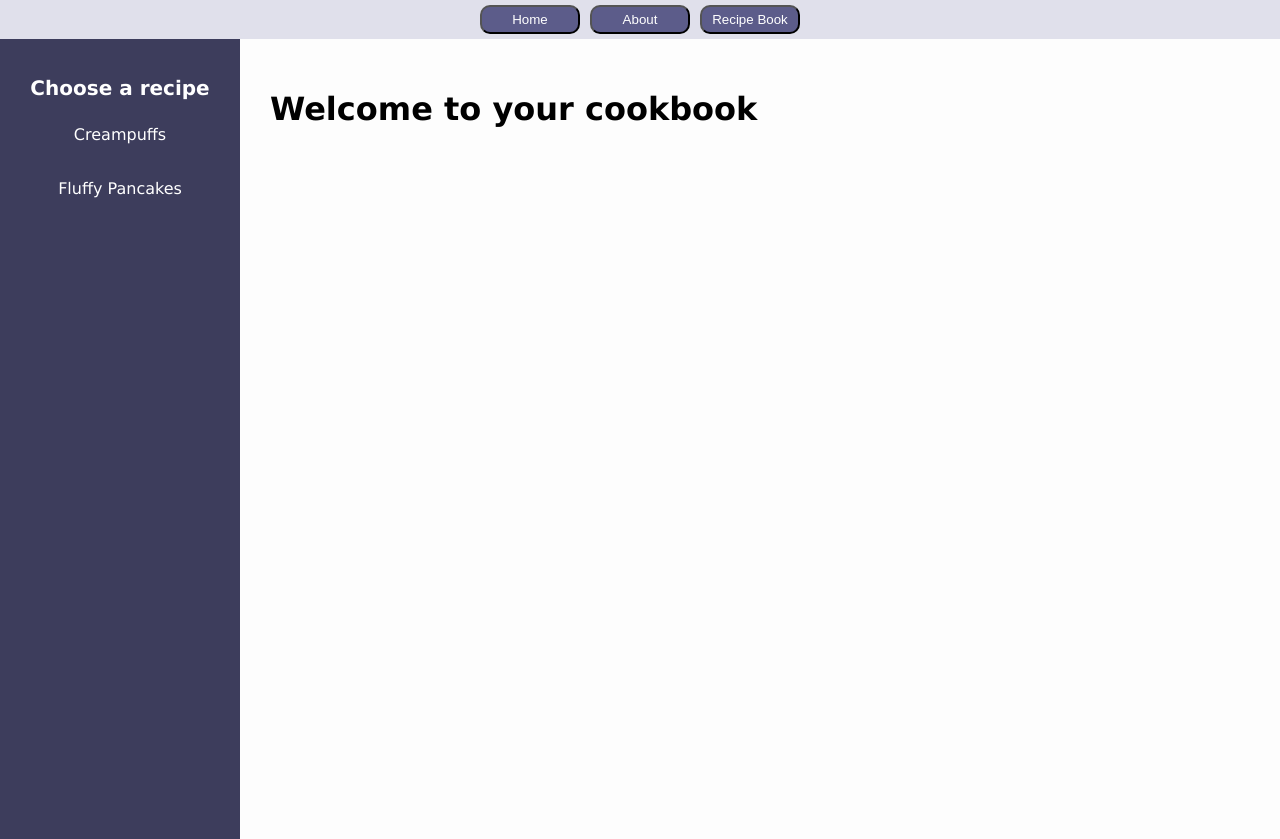
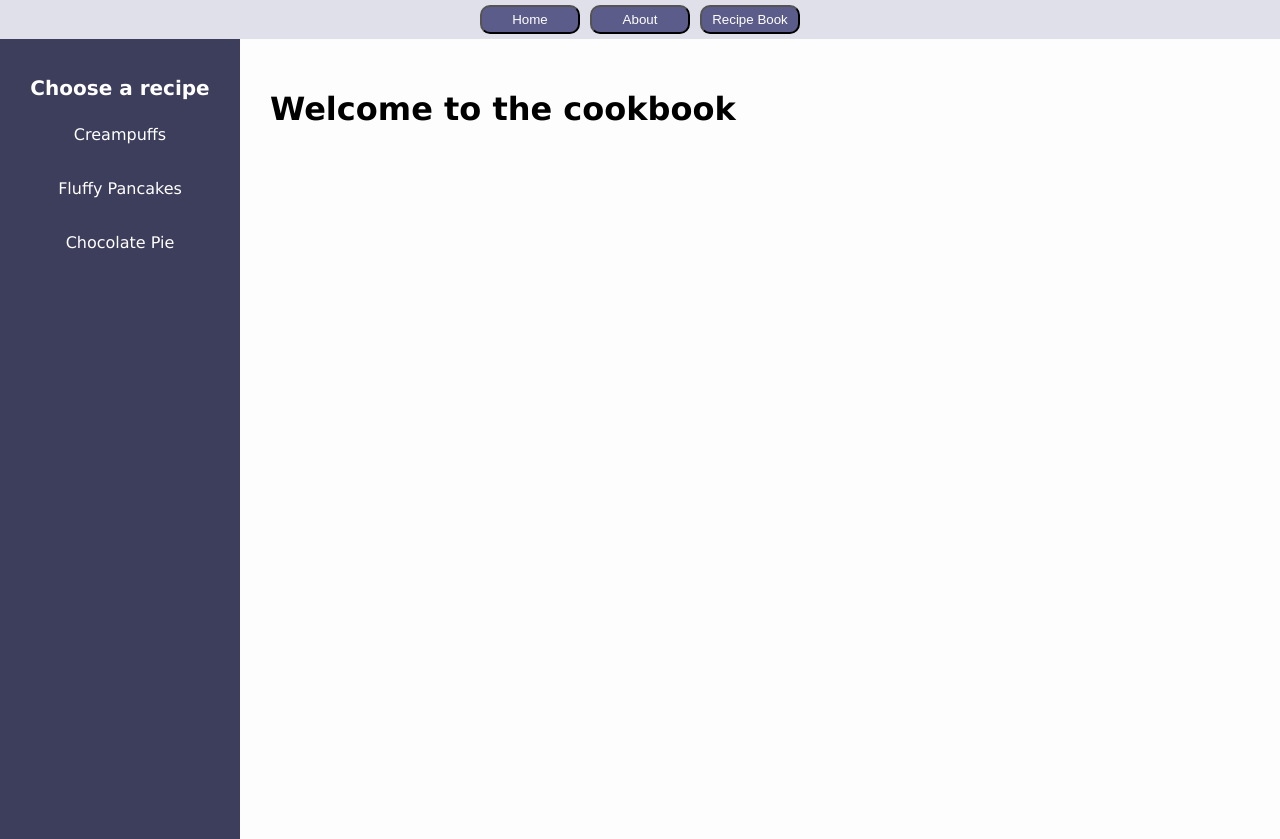
Before and after one commit to arinach3/bestpractice, a React (Create React App) app: page /RecipeBook in a window 1280 px wide. Built offline with nearby package versions, Linux system fonts and the light colour scheme; the HTML template or start-up script is replaced by a standard one.

Commit message:
added chocolate pie recipe

```diff
--- a/src/RecipeBook/RecipeBook.jsx
+++ b/src/RecipeBook/RecipeBook.jsx
@@ -10,7 +10,7 @@ export default function RecipeBook(){
         <div class="book">
             <SideBar />
             <div class="content">
-                <h1>Welcome to your cookbook</h1>
+                <h1>Welcome to the cookbook</h1>
 
 
             </div>
--- a/src/RecipeBook/Recipes.js
+++ b/src/RecipeBook/Recipes.js
@@ -12,7 +12,15 @@ const recipes = [
     description: 'Perfect for breakfast.',
     ingredients: ['Flour', 'Eggs', 'Milk', 'Baking powder'],
     instructions: ['Mix ingredients.', 'Cook on griddle until golden.']
+  },
+  {
+    id: 'chocolatePie',
+    title: 'Chocolate Pie',
+    description: 'Crispy pie shell with a chocolatey, velvety filling',
+    ingredients: ['Flour', 'Eggs', 'Powdered sugar', 'Vanilla', 'Chocolate'],
+    instructions: ['Make pie crust', 'Make pie filling', 'Bake']
   }
+
 ];
 
 export default recipes;
```
